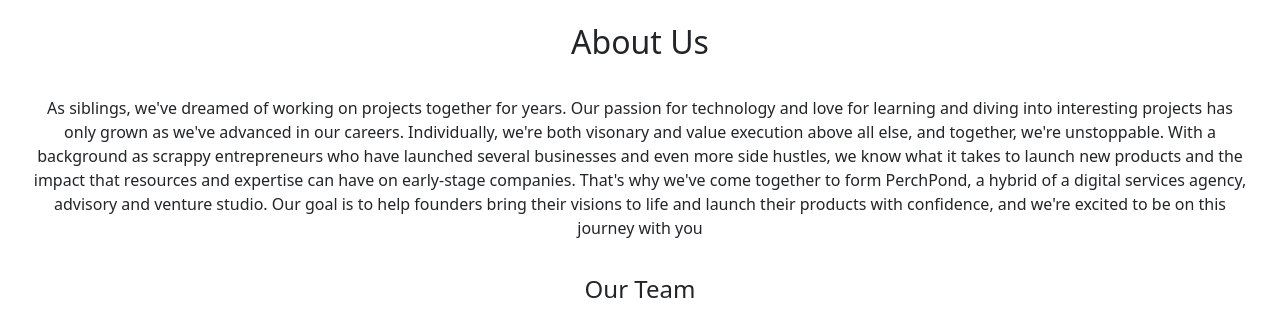
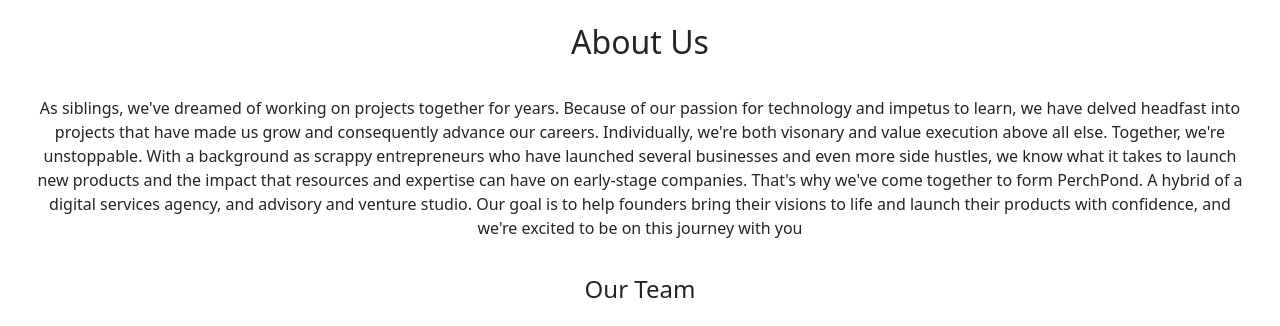
Before and after one commit to theonlykmac200/perchpond, a website: page index.html in a window 1280 px wide. Shown: the part 1091-1417 px from the top of the page. Drawn offline with nearby package versions, Linux system fonts and the light colour scheme.

Commit message:
our story change

```diff
--- a/index.html
+++ b/index.html
@@ -70,7 +70,7 @@
     <H2 class="about" id="about">About Us</H2>
     <div class="about"></div>
     <div>
-        <p class="story">As siblings, we've dreamed of working on projects together for years. Our passion for technology and love for learning and diving into interesting projects has only grown as we've advanced in our careers. Individually, we're both visonary and value execution above all else, and together, we're unstoppable. With a background as scrappy entrepreneurs who have launched several businesses and even more side hustles, we know what it takes to launch new products and the impact that resources and expertise can have on early-stage companies. That's why we've come together to form PerchPond, a hybrid of a digital services agency, advisory and venture studio. Our goal is to help founders bring their visions to life and launch their products with confidence, and we're excited to be on this journey with you</p>
+        <p class="story">As siblings, we've dreamed of working on projects together for years. Because of our passion for technology and impetus to learn, we have delved headfast into projects that have made us grow and consequently advance our careers. Individually, we're both visonary and value execution above all else. Together, we're unstoppable. With a background as scrappy entrepreneurs who have launched several businesses and even more side hustles, we know what it takes to launch new products and the impact that resources and expertise can have on early-stage companies. That's why we've come together to form PerchPond. A hybrid of a digital services agency, and advisory and venture studio. Our goal is to help founders bring their visions to life and launch their products with confidence, and we're excited to be on this journey with you</p>
     </div>
     </div>
     <div class="Team">
```
